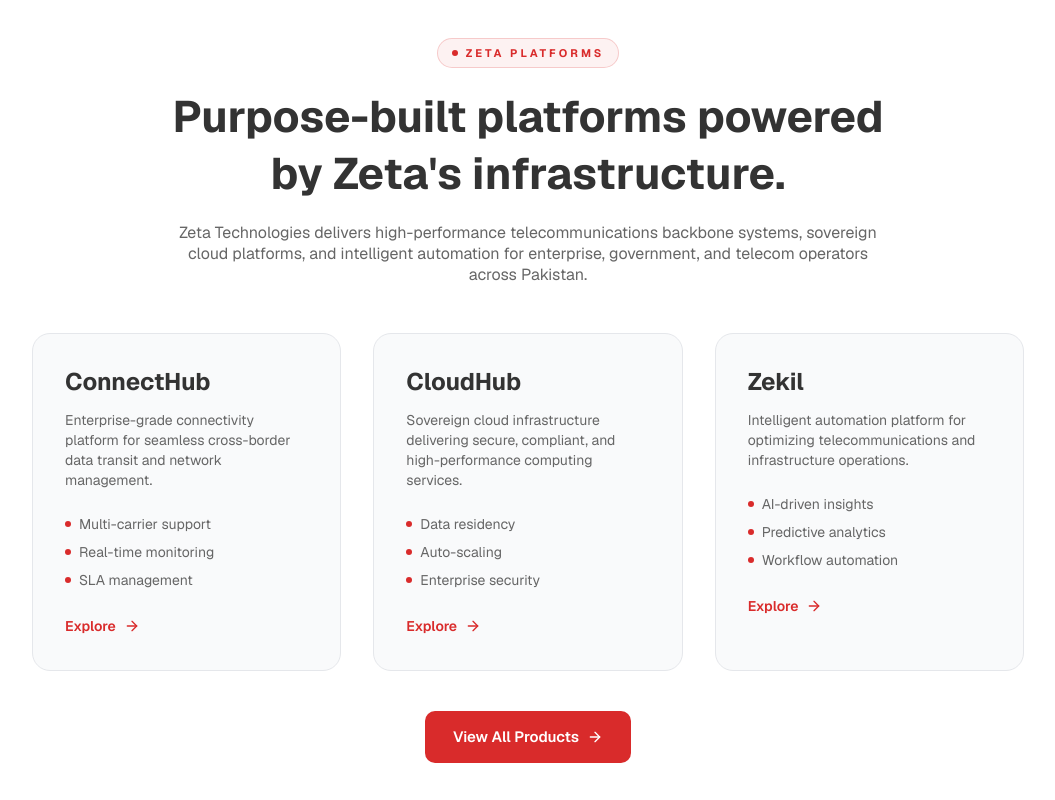
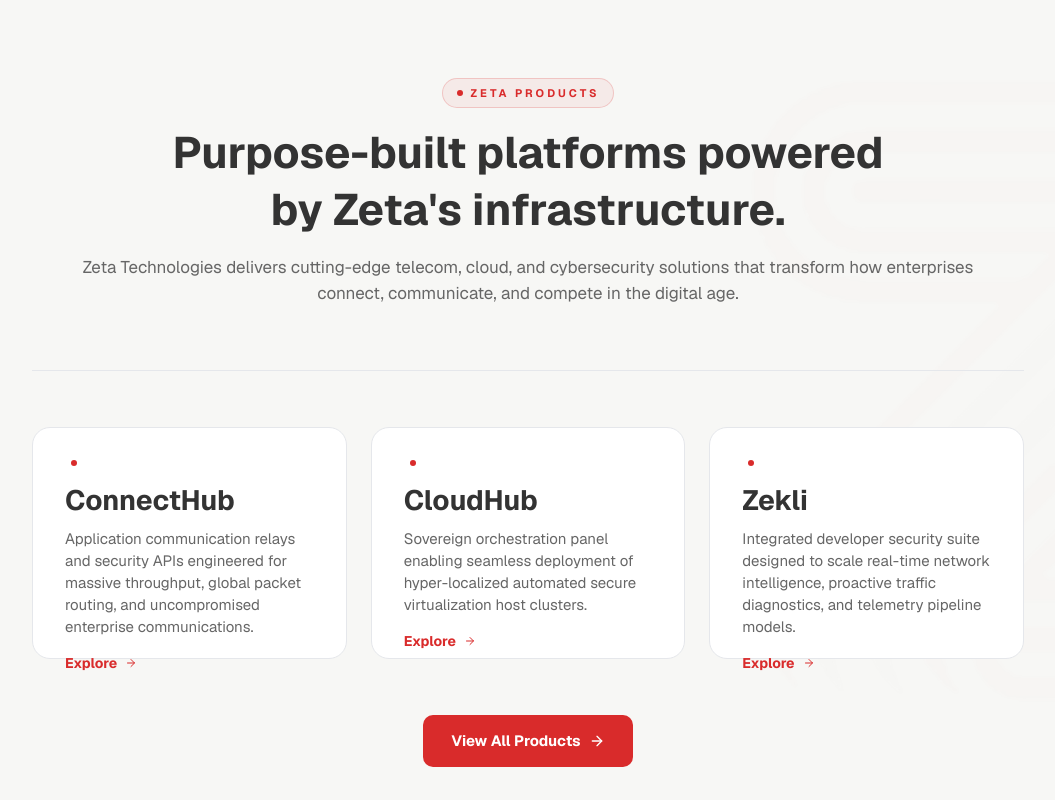
Before and after one commit to MalikAmirJaved/zeta-tech, a Next.js app: page / in a window 1280 px wide. Shown: the part 4600-5400 px from the top of the page, without its empty margins (112-1167 px from the left). Built offline with nearby package versions, Linux system fonts and the light colour scheme.

Commit message:
now enhanced

```diff
--- a/src/components/sections/Platforms.tsx
+++ b/src/components/sections/Platforms.tsx
@@ -1,90 +1,131 @@
 "use client";
 
 import { ArrowRight } from "lucide-react";
+import Image from "next/image";
 
 const platforms = [
   {
     title: "ConnectHub",
-    description: "Enterprise-grade connectivity platform for seamless cross-border data transit and network management.",
-    features: ["Multi-carrier support", "Real-time monitoring", "SLA management"],
+    description:
+      "Application communication relays and security APIs engineered for massive throughput, global packet routing, and uncompromised enterprise communications.",
   },
   {
     title: "CloudHub",
-    description: "Sovereign cloud infrastructure delivering secure, compliant, and high-performance computing services.",
-    features: ["Data residency", "Auto-scaling", "Enterprise security"],
+    description:
+      "Sovereign orchestration panel enabling seamless deployment of hyper-localized automated secure virtualization host clusters.",
   },
   {
-    title: "Zekil",
-    description: "Intelligent automation platform for optimizing telecommunications and infrastructure operations.",
-    features: ["AI-driven insights", "Predictive analytics", "Workflow automation"],
+    title: "Zekli",
+    description:
+      "Integrated developer security suite designed to scale real-time network intelligence, proactive traffic diagnostics, and telemetry pipeline models.",
   },
 ];
 
+function StatusIndicator() {
+  return (
+    <div className="flex items-center gap-1.5">
+      <div className-="w-10 h-px bg-primary opacity-40" />
+      <div className="w-1.5 h-1.5 rounded-full bg-primary" />
+    </div>
+  );
+}
+
 export function Platforms() {
   return (
-    <section id="products" className="bg-card py-20 px-6 lg:px-[144px]">
-      <div className="max-w-[1440px] mx-auto text-center">
+    <section
+      id="products"
+      className="relative bg-secondary py-[120px] px-6 lg:px-[144px] overflow-hidden"
+    >
+      {/* Background Logo */}
+      {/* Background Logo */}
+      <div className="absolute right-[-150px] top-28 w-[650px] h-[645px] pointer-events-none z-0">
+        <Image
+          src="/biglogo.png"
+          alt=""
+          width={650}
+          height={645}
+          priority
+          className="w-[650px] h-[645px] object-contain opacity-[0.08]"
+        />
+      </div>
+
+      <div className="relative z-10 max-w-[1440px] mx-auto">
+        {/* Centered Content */}
+        <div className="flex flex-col items-center gap-16 mb-[56px]">
+          {/* Headings Group */}
+          <div className="flex flex-col items-center gap-4">
             {/* Tagline Pill */}
-        <div className="inline-flex items-center gap-2 px-3.5 py-1.5 rounded-full border border-primary/20 bg-primary/[0.06] mb-5">
+            <div className="inline-flex items-center gap-2 px-3.5 py-1.5 rounded-full border border-primary/20 bg-primary/[0.06]">
               <span className="w-1.5 h-1.5 rounded-full bg-primary" />
               <span className="text-primary font-heading font-bold text-[11px] tracking-[3px] uppercase">
-            ZETA PLATFORMS
+                ZETA PRODUCTS
               </span>
             </div>
 
-        {/* Heading */}
-        <h2 className="font-heading font-bold text-[44px] leading-[57px] text-foreground mb-5">
-          Purpose-built platforms powered<br />
+            {/* Title */}
+            <h2 className="font-heading font-bold text-[44px] leading-[57px] text-foreground text-center">
+              Purpose-built platforms powered
+              <br />
               by Zeta&apos;s infrastructure.
             </h2>
 
-        {/* Subheading */}
-        <p className="font-sans text-base leading-[21px] text-muted-foreground mb-12 max-w-[700px] mx-auto">
-          Zeta Technologies delivers high-performance telecommunications backbone systems,
-          sovereign cloud platforms, and intelligent automation for enterprise, government, and telecom operators across Pakistan.
+            {/* Subtitle */}
+            <p className="font-sans text-[17px] leading-[26px] text-muted-foreground text-center max-w-[922px]">
+              Zeta Technologies delivers cutting-edge telecom, cloud, and
+              cybersecurity solutions that transform how enterprises connect,
+              communicate, and compete in the digital age.
             </p>
+          </div>
 
-        {/* Platform Cards */}
-        <div className="grid md:grid-cols-3 gap-8 mb-10">
+          {/* Divider */}
+          <div className="w-full h-px bg-border" />
+        </div>
+
+        {/* Product Cards Grid */}
+        <div className="grid md:grid-cols-3 gap-6 mb-14">
           {platforms.map((platform) => (
             <div
               key={platform.title}
-              className="bg-background border border-border rounded-2xl p-8 text-left hover:shadow-lg transition-shadow"
+              className="bg-white border border-border rounded-2xl p-8 flex flex-col gap-4 h-[232px]"
             >
-              <h3 className="font-heading font-bold text-2xl text-foreground mb-3">
+              {/* Status Indicator */}
+              <StatusIndicator />
+
+              {/* Text Content */}
+              <div className="flex flex-col gap-2.5 flex-1">
+                <h3 className="font-heading font-bold text-[28px] leading-[36px] text-foreground">
                   {platform.title}
                 </h3>
-              <p className="font-sans text-sm text-muted-foreground mb-6">
+                <p className="font-sans text-[15px] leading-[22px] text-muted-foreground">
                   {platform.description}
                 </p>
-              <ul className="flex flex-col gap-2 mb-6">
-                {platform.features.map((feature) => (
-                  <li key={feature} className="flex items-center gap-2 text-sm text-muted-foreground">
-                    <span className="w-1.5 h-1.5 rounded-full bg-primary" />
-                    {feature}
-                  </li>
-                ))}
-              </ul>
+              </div>
+
+              {/* Footer Link */}
+              <div className="flex items-end">
                 <a
                   href="#"
-                className="inline-flex items-center gap-2 text-primary font-heading font-semibold text-sm hover:underline"
+                  className="inline-flex items-center gap-2 text-primary font-heading font-bold text-sm leading-[18px] hover:underline"
                 >
                   Explore
-                <ArrowRight className="w-4 h-4" />
+                  <ArrowRight className="w-3 h-3" />
                 </a>
+              </div>
             </div>
           ))}
         </div>
 
         {/* CTA Button */}
+        <div className="flex justify-center">
           <a
             href="#products"
-          className="inline-flex items-center gap-2 bg-primary text-primary-foreground font-heading font-semibold text-[15px] leading-5 px-7 py-4 rounded-[10px] hover:opacity-90 transition-opacity"
+            className="inline-flex items-center gap-2 bg-primary text-white font-heading font-bold text-[15px] leading-5 px-7 py-4 rounded-[10px] hover:opacity-90 transition-opacity"
           >
             View All Products
             <ArrowRight className="w-4 h-4" />
           </a>
         </div>
+      </div>
     </section>
   );
 }
```
Also changed, not shown: public/biglogo.png. Lines whose indentation alone changed are shown as unchanged.
